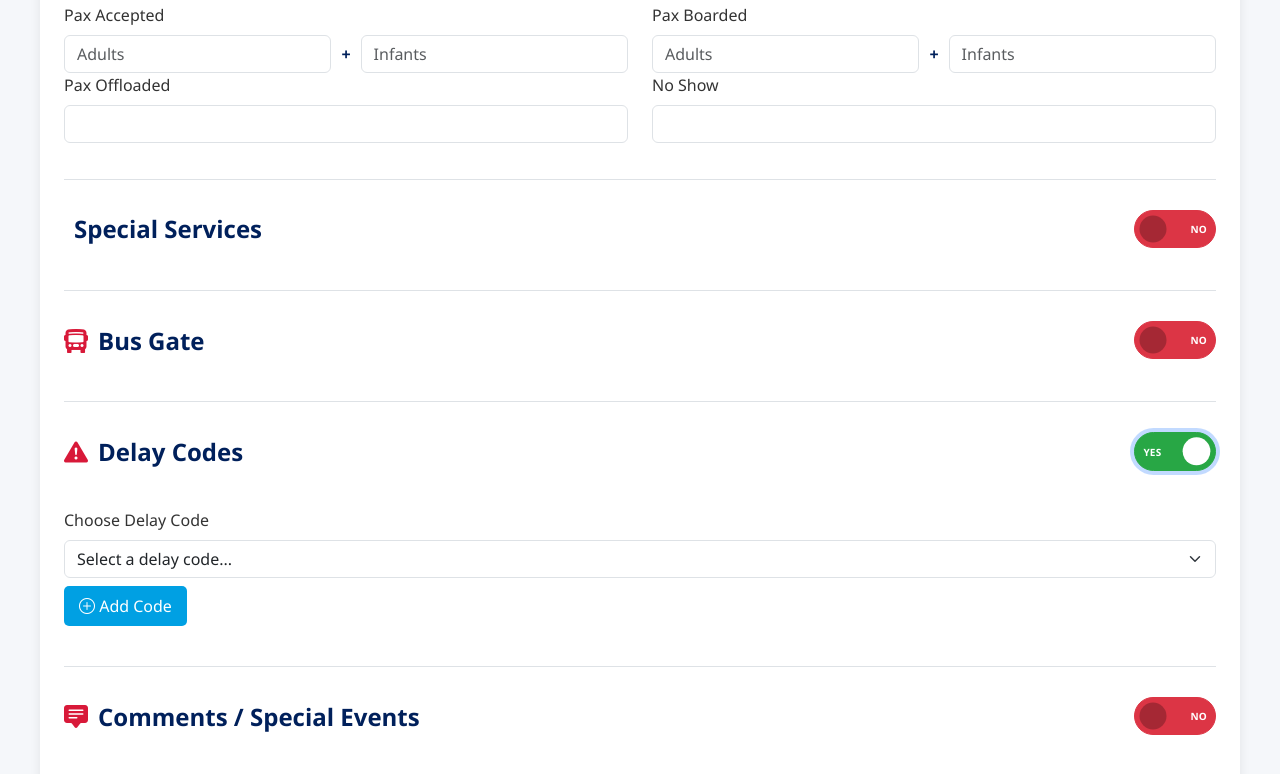
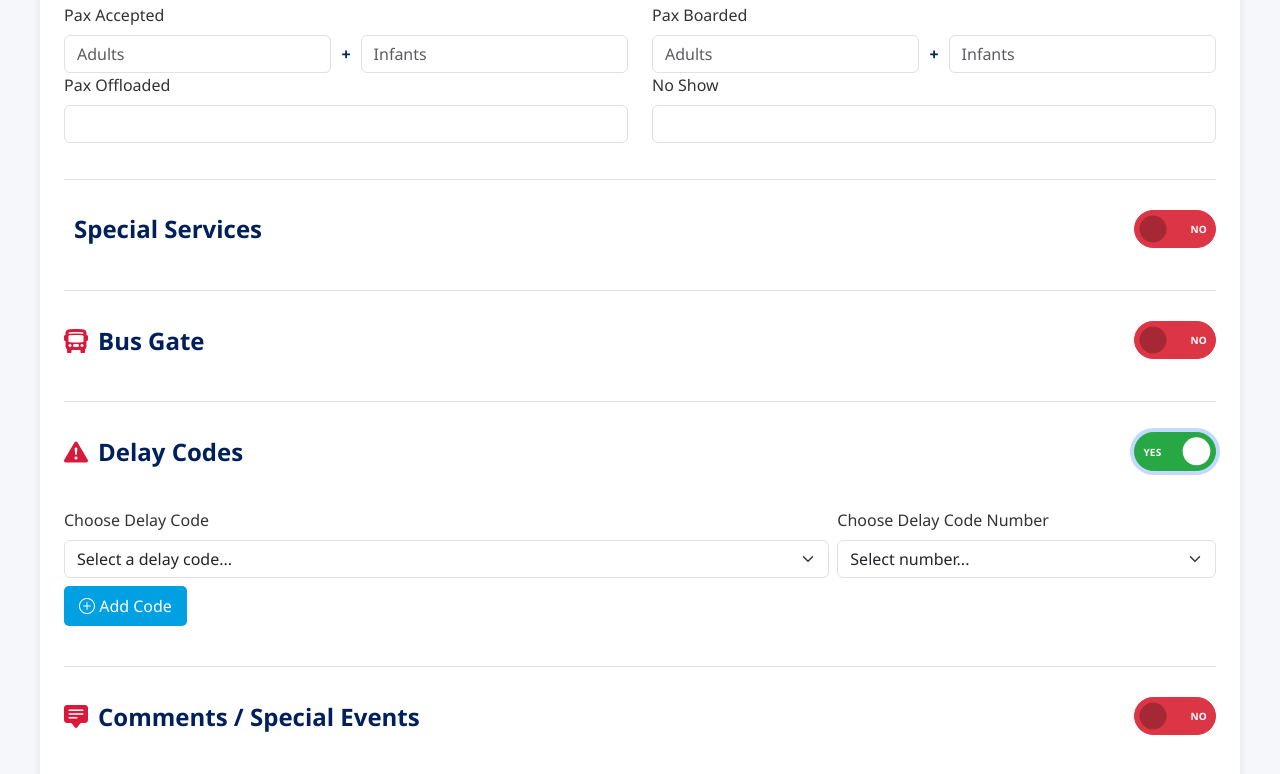
Before and after one commit to agm3110/Boarding-Control-Form, a plain HTML site: page index.html in a window 1280 px wide. Both pictures are taken after a click on the checkbox "Delay Codes toggle". Shown: the part 1321-2095 px from the top of the page. Drawn offline with nearby package versions, Linux system fonts and the light colour scheme.

Commit message:
Sync delay code number and code selection

```diff
--- a/index.html
+++ b/index.html
@@ -349,6 +349,8 @@
                             </h4>
                             <div class="delay-codes-content hidden" id="delayCodesContent">
                                 <div class="delay-code-dropdown-container">
+                                    <div class="row g-2">
+                                        <div class="col-md-8">
                                             <label for="delayCodeSelect" class="form-label">Choose Delay Code</label>
                                             <select class="form-select" id="delayCodeSelect">
                                                 <option value="" selected disabled>Select a delay code...</option>
@@ -361,6 +363,22 @@
                                                 <option value="71">71 - Weather at departure</option>
                                                 <option value="83">83 - Air traffic flow restrictions</option>
                                             </select>
+                                        </div>
+                                        <div class="col-md-4">
+                                            <label for="delayCodeNumberSelect" class="form-label">Choose Delay Code Number</label>
+                                            <select class="form-select" id="delayCodeNumberSelect">
+                                                <option value="" selected disabled>Select number...</option>
+                                                <option value="11">11</option>
+                                                <option value="31">31</option>
+                                                <option value="32">32</option>
+                                                <option value="33">33</option>
+                                                <option value="41">41</option>
+                                                <option value="51">51</option>
+                                                <option value="71">71</option>
+                                                <option value="83">83</option>
+                                            </select>
+                                        </div>
+                                    </div>
                                     <button type="button" class="btn add-delay-code-btn mt-2" id="addDelayCodeBtn">
                                         <i class="bi bi-plus-circle"></i> Add Code
                                     </button>
--- a/script.js
+++ b/script.js
@@ -534,6 +534,7 @@ document.addEventListener('DOMContentLoaded', function() {
     const delayCodesSwitch = document.getElementById('delayCodesSwitch');
     const delayCodesContent = document.getElementById('delayCodesContent');
     const delayCodeSelect = document.getElementById('delayCodeSelect');
+    const delayCodeNumberSelect = document.getElementById('delayCodeNumberSelect');
     const delayCodesContainer = document.getElementById('delayCodesContainer');
     let delayCodeItemCounter = 0;
 
@@ -561,6 +562,15 @@ document.addEventListener('DOMContentLoaded', function() {
         // Clear all delay code data when hiding
         delayCodesContainer.innerHTML = '';
         delayCodeSelect.value = '';
+        delayCodeNumberSelect.value = '';
+    });
+
+    delayCodeNumberSelect.addEventListener('change', function() {
+        delayCodeSelect.value = this.value;
+    });
+
+    delayCodeSelect.addEventListener('change', function() {
+        delayCodeNumberSelect.value = this.value;
     });
 
     document.getElementById('addDelayCodeBtn').addEventListener('click', function() {
@@ -606,6 +616,7 @@ document.addEventListener('DOMContentLoaded', function() {
         });
 
         delayCodeSelect.value = '';
+        delayCodeNumberSelect.value = '';
         delayItem.querySelector('.delay-code-minutes').focus();
     });
 
```
Lines whose indentation alone changed are shown as unchanged.
